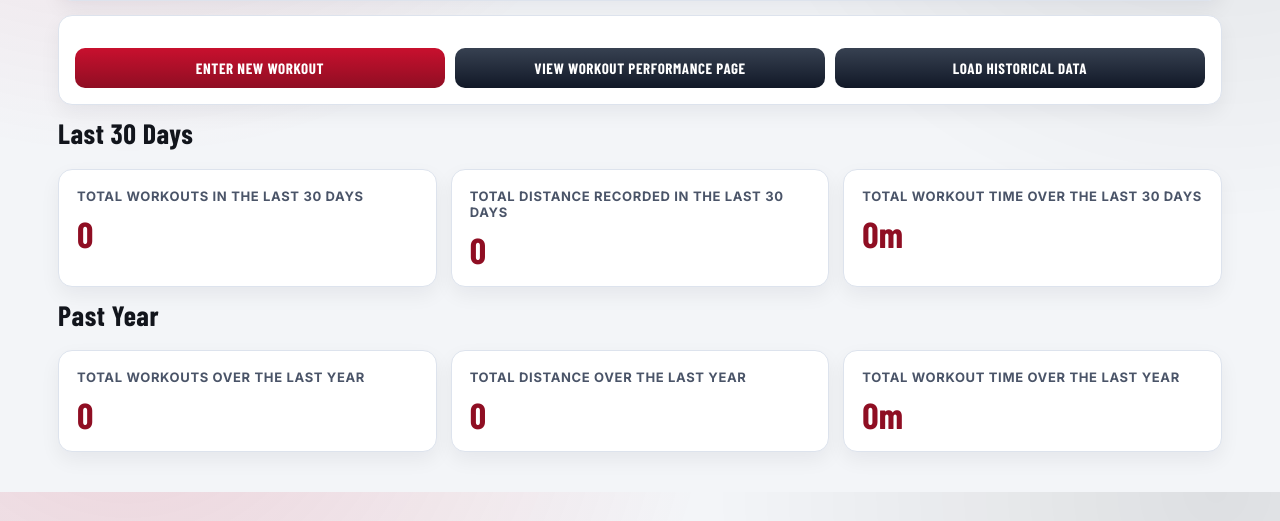
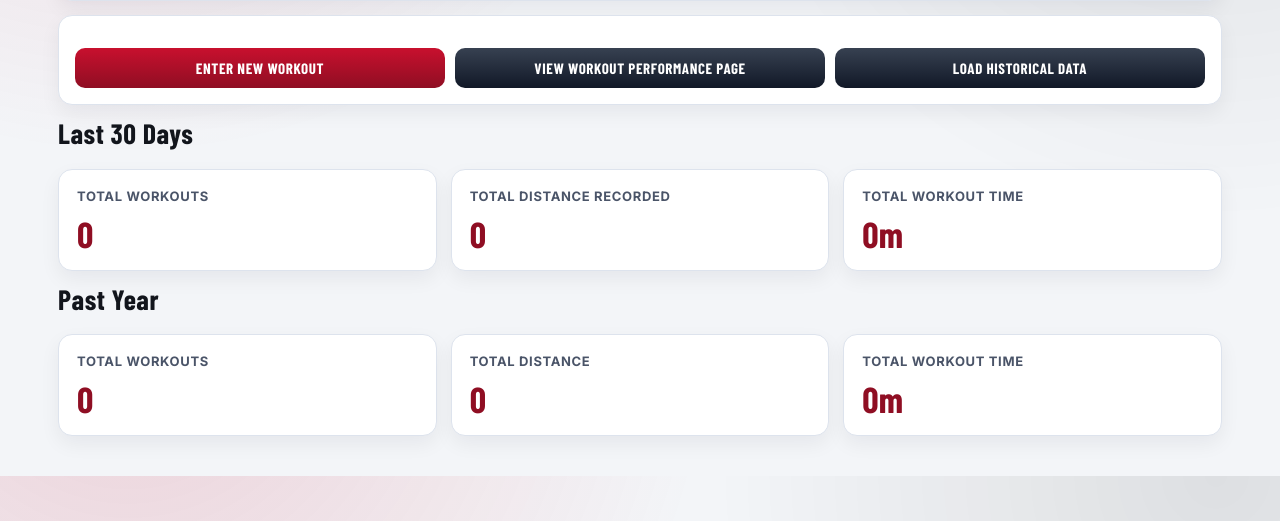
Before and after one commit to adhatcher/schwinn_stationary_bike, a Flask app: page / in a window 1280 px wide. Shown: the part 279-800 px from the top of the page. Run offline with Flask 3, Linux system fonts and the light colour scheme.

Commit message:
Updated Welcome page

```diff
--- a/app/templates/welcome.html
+++ b/app/templates/welcome.html
@@ -34,15 +34,15 @@
       <h2>Last 30 Days</h2>
       <div class="summary-grid">
         <article class="summary-card">
-          <div class="summary-label">Total Workouts in the last 30 days</div>
+          <div class="summary-label">Total Workouts</div>
           <div class="summary-value">{{ summary_cards.last_30_days.workouts }}</div>
         </article>
         <article class="summary-card">
-          <div class="summary-label">Total Distance recorded in the last 30 days</div>
+          <div class="summary-label">Total Distance recorded</div>
           <div class="summary-value">{{ summary_cards.last_30_days.distance }}</div>
         </article>
         <article class="summary-card">
-          <div class="summary-label">Total Workout Time over the last 30 days</div>
+          <div class="summary-label">Total Workout Time</div>
           <div class="summary-value">{{ summary_cards.last_30_days.time }}</div>
         </article>
       </div>
@@ -52,15 +52,15 @@
       <h2>Past Year</h2>
       <div class="summary-grid">
         <article class="summary-card">
-          <div class="summary-label">Total Workouts over the last year</div>
+          <div class="summary-label">Total Workouts</div>
           <div class="summary-value">{{ summary_cards.last_year.workouts }}</div>
         </article>
         <article class="summary-card">
-          <div class="summary-label">Total Distance over the last year</div>
+          <div class="summary-label">Total Distance</div>
           <div class="summary-value">{{ summary_cards.last_year.distance }}</div>
         </article>
         <article class="summary-card">
-          <div class="summary-label">Total Workout Time over the last year</div>
+          <div class="summary-label">Total Workout Time</div>
           <div class="summary-value">{{ summary_cards.last_year.time }}</div>
         </article>
       </div>
```
